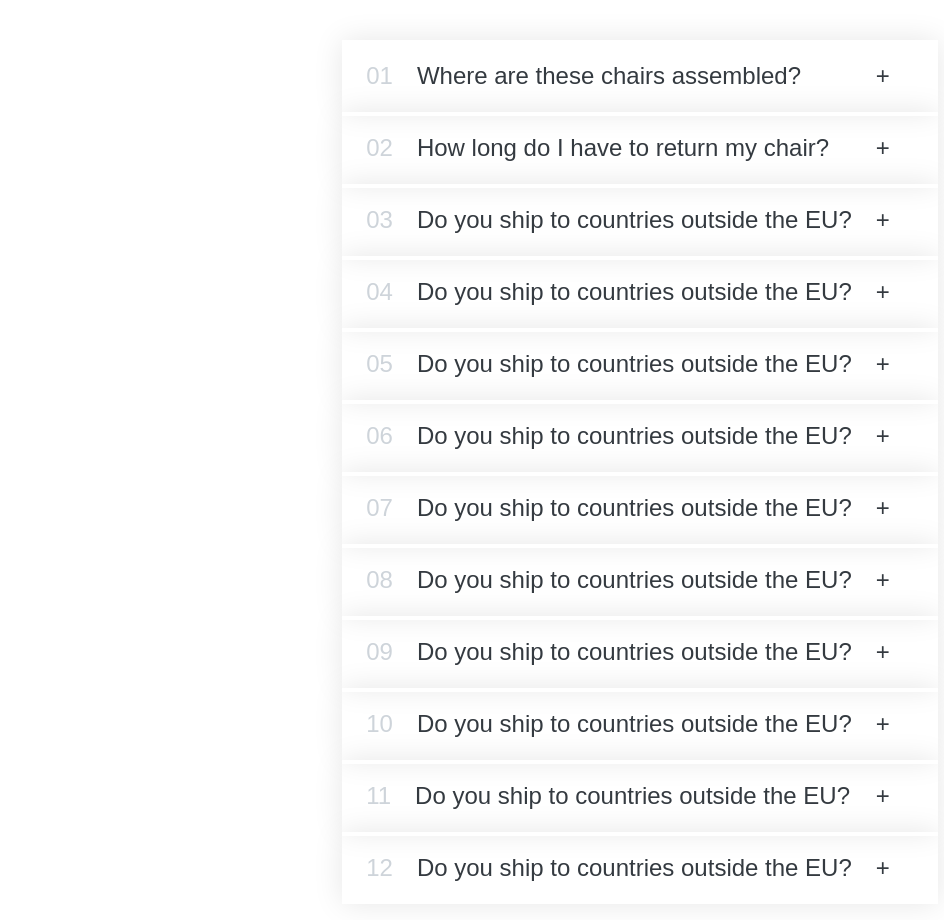
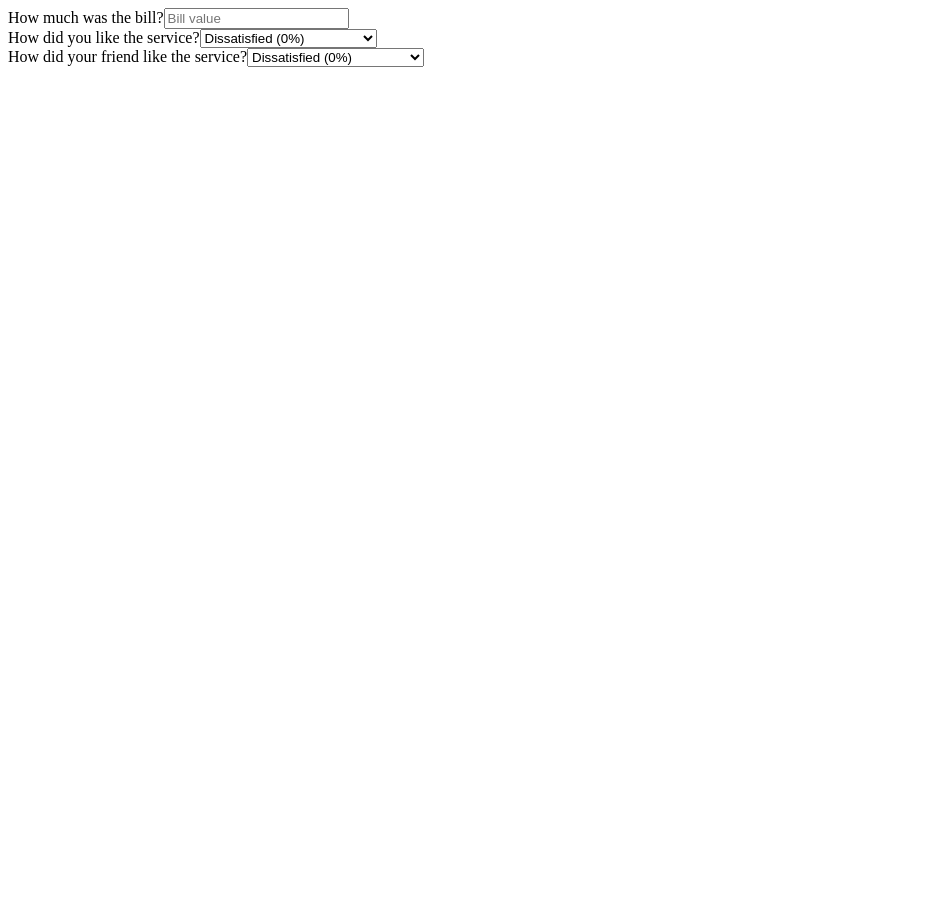
Before and after one commit to Adityarana007/React2026, a React (Create React App) app in the folder assignments/: page / in a window 1280 px wide. Shown: the top 920 px of the page, without its empty margins (0-944 px from the left). After the commit the page ends 800 px from the top, so only its background shows below. Built offline with nearby package versions, Linux system fonts and the light colour scheme.

Commit message:
tip calculator project

```diff
--- a/assignments/src/Accordianv1/App.js
+++ b/assignments/src/Accordianv1/App.js
@@ -3,66 +3,53 @@ import "./App.css";
 const faqs = [
   {
     title: "Where are these chairs assembled?",
-    text:
-      "Lorem ipsum dolor sit amet consectetur, adipisicing elit. Accusantium, quaerat temporibus quas dolore provident nisi ut aliquid ratione beatae sequi aspernatur veniam repellendus."
+    text: "Lorem ipsum dolor sit amet consectetur, adipisicing elit. Accusantium, quaerat temporibus quas dolore provident nisi ut aliquid ratione beatae sequi aspernatur veniam repellendus.",
   },
   {
     title: "How long do I have to return my chair?",
-    text:
-      "Pariatur recusandae dignissimos fuga voluptas unde optio nesciunt commodi beatae, explicabo natus."
+    text: "Pariatur recusandae dignissimos fuga voluptas unde optio nesciunt commodi beatae, explicabo natus.",
   },
   {
     title: "Do you ship to countries outside the EU?",
-    text:
-      "Excepturi velit laborum, perspiciatis nemo perferendis reiciendis aliquam possimus dolor sed! Dolore laborum ducimus veritatis facere molestias!"
+    text: "Excepturi velit laborum, perspiciatis nemo perferendis reiciendis aliquam possimus dolor sed! Dolore laborum ducimus veritatis facere molestias!",
   },
   {
     title: "Do you ship to countries outside the EU?",
-    text:
-      "Excepturi velit laborum, perspiciatis nemo perferendis reiciendis aliquam possimus dolor sed! Dolore laborum ducimus veritatis facere molestias!"
+    text: "Excepturi velit laborum, perspiciatis nemo perferendis reiciendis aliquam possimus dolor sed! Dolore laborum ducimus veritatis facere molestias!",
   },
   {
     title: "Do you ship to countries outside the EU?",
-    text:
-      "Excepturi velit laborum, perspiciatis nemo perferendis reiciendis aliquam possimus dolor sed! Dolore laborum ducimus veritatis facere molestias!"
+    text: "Excepturi velit laborum, perspiciatis nemo perferendis reiciendis aliquam possimus dolor sed! Dolore laborum ducimus veritatis facere molestias!",
   },
   {
     title: "Do you ship to countries outside the EU?",
-    text:
-      "Excepturi velit laborum, perspiciatis nemo perferendis reiciendis aliquam possimus dolor sed! Dolore laborum ducimus veritatis facere molestias!"
+    text: "Excepturi velit laborum, perspiciatis nemo perferendis reiciendis aliquam possimus dolor sed! Dolore laborum ducimus veritatis facere molestias!",
   },
   {
     title: "Do you ship to countries outside the EU?",
-    text:
-      "Excepturi velit laborum, perspiciatis nemo perferendis reiciendis aliquam possimus dolor sed! Dolore laborum ducimus veritatis facere molestias!"
+    text: "Excepturi velit laborum, perspiciatis nemo perferendis reiciendis aliquam possimus dolor sed! Dolore laborum ducimus veritatis facere molestias!",
   },
   {
     title: "Do you ship to countries outside the EU?",
-    text:
-      "Excepturi velit laborum, perspiciatis nemo perferendis reiciendis aliquam possimus dolor sed! Dolore laborum ducimus veritatis facere molestias!"
+    text: "Excepturi velit laborum, perspiciatis nemo perferendis reiciendis aliquam possimus dolor sed! Dolore laborum ducimus veritatis facere molestias!",
   },
   {
     title: "Do you ship to countries outside the EU?",
-    text:
-      "Excepturi velit laborum, perspiciatis nemo perferendis reiciendis aliquam possimus dolor sed! Dolore laborum ducimus veritatis facere molestias!"
+    text: "Excepturi velit laborum, perspiciatis nemo perferendis reiciendis aliquam possimus dolor sed! Dolore laborum ducimus veritatis facere molestias!",
   },
   {
     title: "Do you ship to countries outside the EU?",
-    text:
-      "Excepturi velit laborum, perspiciatis nemo perferendis reiciendis aliquam possimus dolor sed! Dolore laborum ducimus veritatis facere molestias!"
+    text: "Excepturi velit laborum, perspiciatis nemo perferendis reiciendis aliquam possimus dolor sed! Dolore laborum ducimus veritatis facere molestias!",
   },
   {
     title: "Do you ship to countries outside the EU?",
-    text:
-      "Excepturi velit laborum, perspiciatis nemo perferendis reiciendis aliquam possimus dolor sed! Dolore laborum ducimus veritatis facere molestias!"
+    text: "Excepturi velit laborum, perspiciatis nemo perferendis reiciendis aliquam possimus dolor sed! Dolore laborum ducimus veritatis facere molestias!",
   },
   {
     title: "Do you ship to countries outside the EU?",
-    text:
-      "Excepturi velit laborum, perspiciatis nemo perferendis reiciendis aliquam possimus dolor sed! Dolore laborum ducimus veritatis facere molestias!"
+    text: "Excepturi velit laborum, perspiciatis nemo perferendis reiciendis aliquam possimus dolor sed! Dolore laborum ducimus veritatis facere molestias!",
   },
 ];
-
 
 export default function App() {
   return (
@@ -71,23 +58,38 @@ export default function App() {
     </div>
   );
 }
-function Accordion({data}) {
-  return <div className="accordian">
-    {data.map((faq, index) => (
-      <AccordionItem key={index} num={index} title={faq.title} text={faq.text} />
-    ))}
-  </div>;
+function Accordion({ data }) {
+  const [currOpen, setIsOpen] = useState(null);
+  return (
+    <div className="accordian">
+      {data.map((faq, index) => (
+        <AccordionItem
+          currOpen={currOpen}
+          onOpen={setIsOpen}
+          key={index}
+          num={index}
+          title={faq.title}
+        >
+          {faq.text}
+        </AccordionItem>
+      ))}
+    </div>
+  );
 }
 
-function AccordionItem({num,title,text}) {
-  const [isOpen, setIsOpen] = useState(false);
+function AccordionItem({ num, title, text, currOpen, onOpen, children }) {
+  // const [isOpen, setIsOpen] = useState(false);
+  const isOpen = currOpen === num;
   const handleToggle = () => {
-    setIsOpen(!isOpen);
-  }
-  return (<div className={`item ${isOpen ? "open" : ""}`} onClick={handleToggle}>
-    <p className="number">{num < 9 ? `0${num + 1  }` : num+1}</p>
-    <p className="title"> {title}</p>
-    <p className="icon">{isOpen ? "-" : "+"}</p>
-    {isOpen && <p className="content-box">{text}</p>}
-  </div>);
+    // setIsOpen(!isOpen);
+    onOpen(isOpen ? null : num);
+  };
+  return (
+    <div className={`item ${isOpen ? "open" : ""}`} onClick={handleToggle}>
+      <p className="number">{num < 9 ? `0${num + 1}` : num + 1}</p>
+      <p className="title"> {title}</p>
+      <p className="icon">{isOpen ? "-" : "+"}</p>
+      {isOpen && <p className="content-box">{children}</p>}
+    </div>
+  );
 }
--- /dev/null
+++ b/assignments/src/TipCalculator/App.css
@@ -0,0 +1,3 @@
+body {
+    font-family: sans-serif;
+}
--- /dev/null
+++ b/assignments/src/TipCalculator/App.js
@@ -0,0 +1,82 @@
+import { useState } from "react";
+
+export default function App() {
+  return (
+    <div className="App">
+      <TipCalculator />
+    </div>
+  );
+}
+
+function TipCalculator() {
+  const [bill, setBill] = useState("");
+  const [percentage1, setPercentage1] = useState(0);
+  const [percentage2, setPercentage2] = useState(0);
+  const tip = bill * ((percentage1 + percentage2) / 2 / 100);
+
+  function handleReset() {
+    setBill("");
+    setPercentage1(0);
+    setPercentage2(0);
+  }
+
+  return (
+    <div>
+      <BillInput bill={bill} onSetBill={setBill} />
+      <SelectPercentage percentage={percentage1} onSelect={setPercentage1}>
+        How did you like the service?
+      </SelectPercentage>
+      <SelectPercentage percentage={percentage2} onSelect={setPercentage2}>
+        How did your friend like the service?
+      </SelectPercentage>
+
+      {bill > 0 && (
+        <>
+          <Output bill={bill} tip={tip} />
+          <Reset onReset={handleReset} />
+        </>
+      )}
+      {/* <Output/>
+            <Reset/> */}
+    </div>
+  );
+}
+
+function BillInput({ bill, onSetBill }) {
+  return (
+    <div>
+      <label>How much was the bill?</label>
+     <input
+        type="text"
+        placeholder="Bill value"
+        value={bill}
+        onChange={(e) => onSetBill(Number(e.target.value))}
+      />
+    </div>
+  );
+}
+
+function SelectPercentage({ children, percentage, onSelect }) {
+  return (
+    <div>
+      <label>{children}</label>
+       <select
+        value={percentage}
+        onChange={(e) => onSelect(Number(e.target.value))}
+      >
+        <option value="0">Dissatisfied (0%)</option>
+        <option value="5">It was okay (5%)</option>
+        <option value="10">It was good (10%)</option>
+        <option value="20">Absolutely amazing (20%)</option>
+      </select>
+    </div>
+  );
+}
+
+function Output({bill, tip}) {
+  return <h3>You pay ${bill + tip} (${bill} + ${tip} tip)</h3>;
+}
+
+function Reset() {
+  return <button>Reset</button>;
+}
--- a/assignments/src/index.js
+++ b/assignments/src/index.js
@@ -1,6 +1,7 @@
 import React from 'react';
 import ReactDOM from 'react-dom/client';
-import App from './Accordianv1/App';
+import App from './TipCalculator/App';
+// import App from './Accordianv1/App';
 
 const root = ReactDOM.createRoot(document.getElementById('root'));
 root.render(
```
